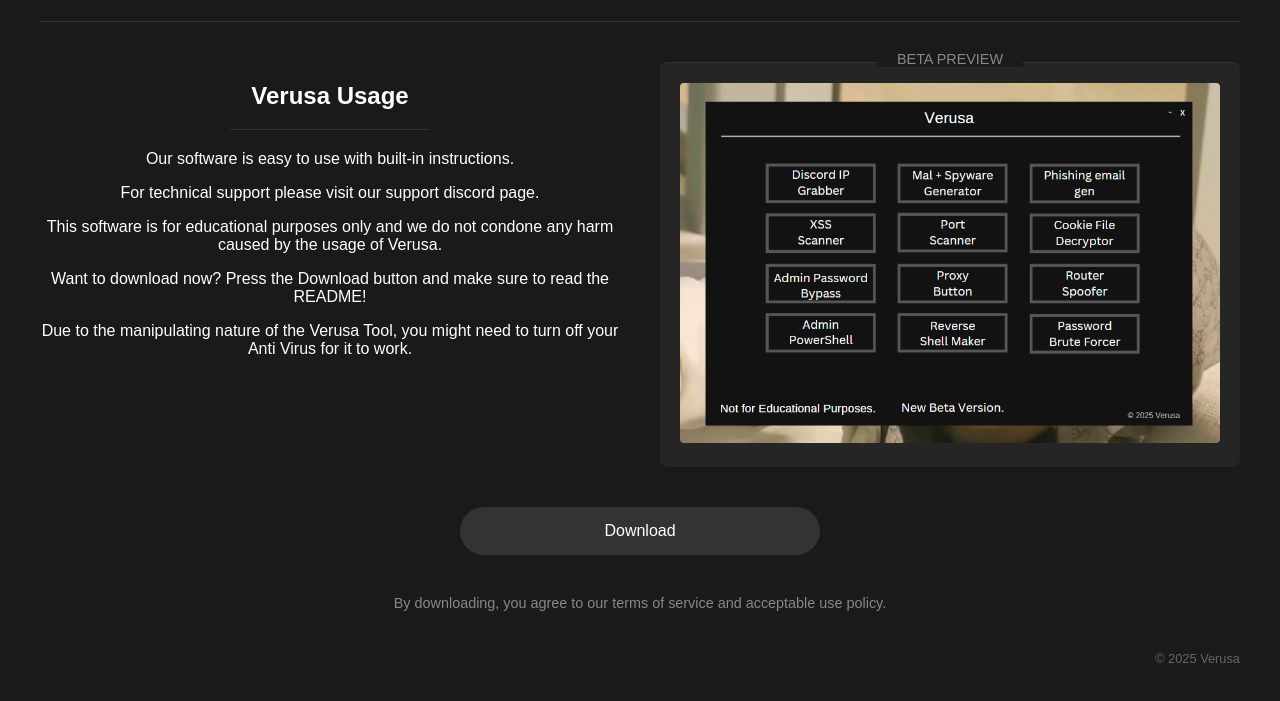
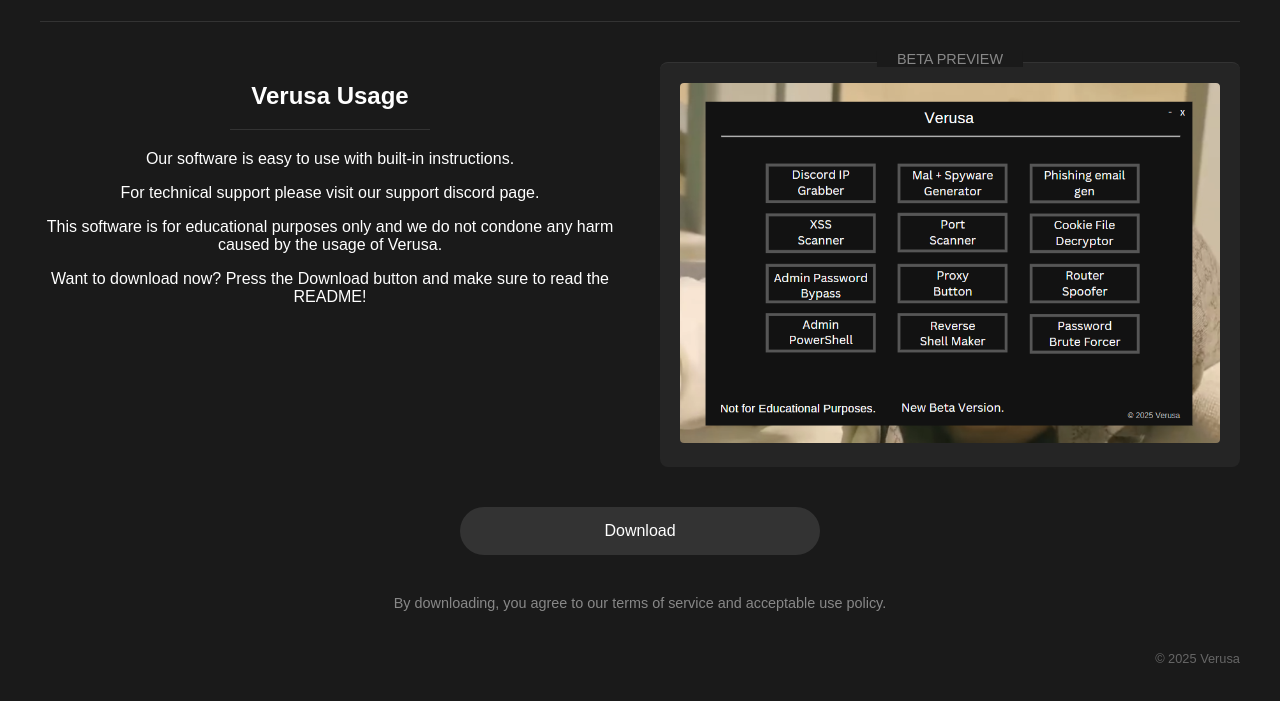
Before and after one commit to Verusa-Real/Verusa-Tool, a plain HTML site: page index.html in a window 1280 px wide. Shown: the part 119-820 px from the top of the page. Drawn offline with Linux system fonts and the light colour scheme.

Commit message:
Update index.html

```diff
--- a/index.html
+++ b/index.html
@@ -125,7 +125,7 @@
             <p>For technical support please visit our support discord page.</p>
             <p>This software is for educational purposes only and we do not condone any harm caused by the usage of Verusa.</p>
             <p>Want to download now? Press the Download button and make sure to read the README!</p>
-            <p>Due to the manipulating nature of the Verusa Tool, you might need to turn off your Anti Virus for it to work.</p>
+            <title>YOUR ANTI VIRUS WILL DETECT IS AS AN VIRUS DUE TO THE APP MANIPULATING NATURE OF VERUSA.</title>
         </div>
 
         <div class="preview-section">
```
